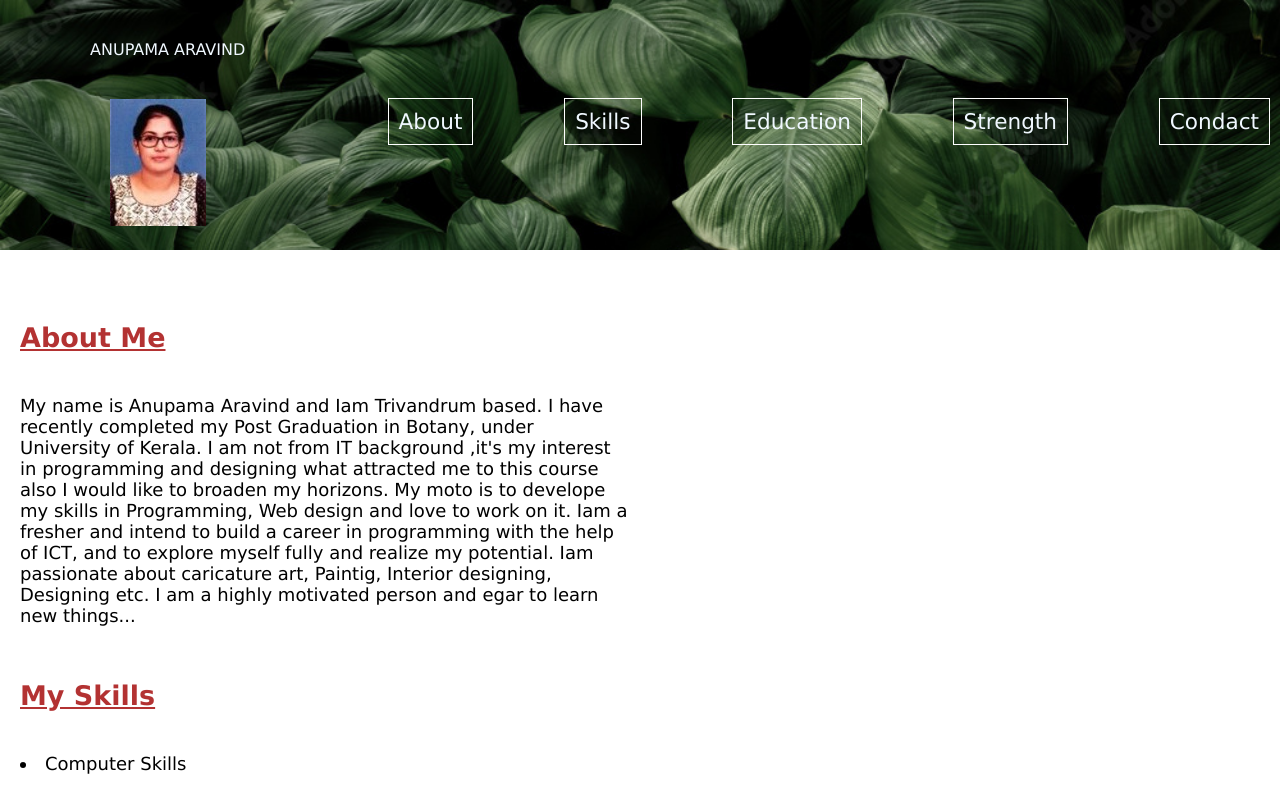
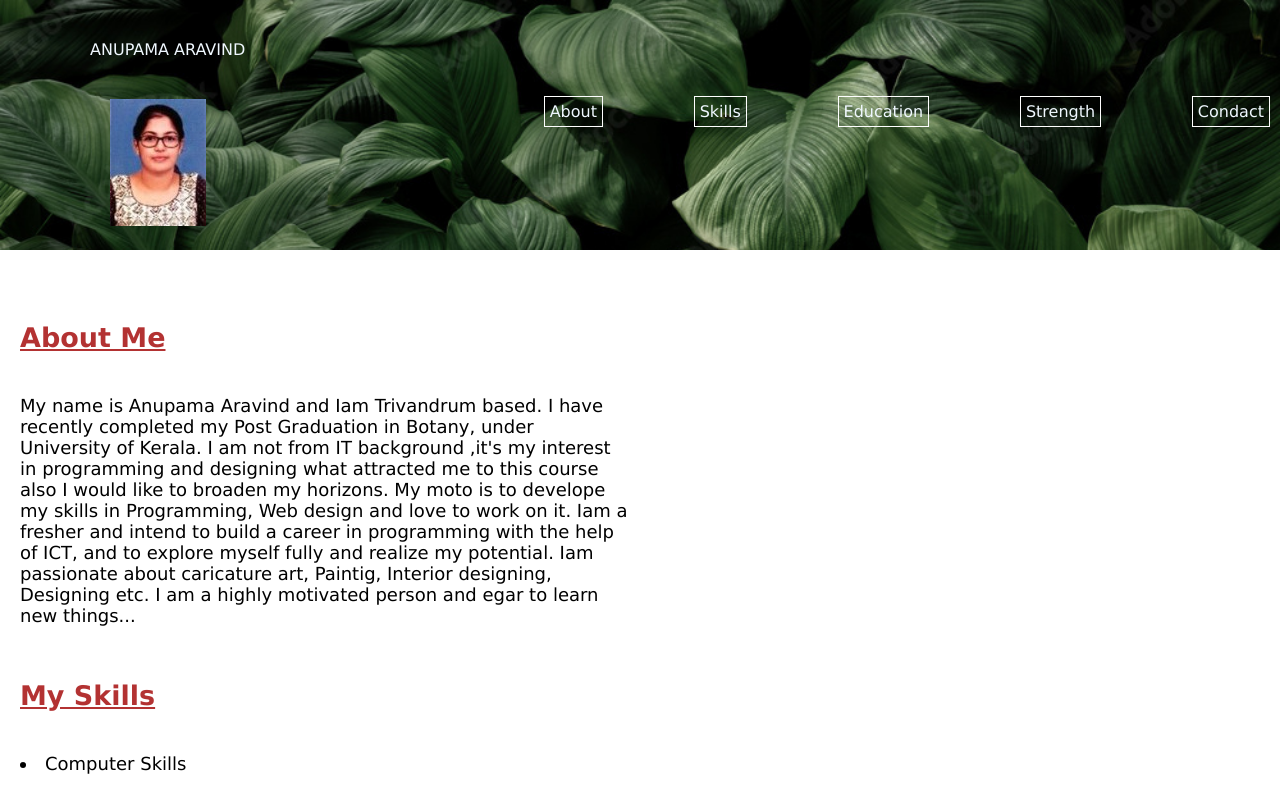
Before and after one commit to Anupama199/BIODATA-EDITED, a plain HTML site: page index.html in a window 1280 px wide. Shown: the top 792 px of the page. Drawn offline with Linux system fonts and the light colour scheme.

Commit message:
Update styles.css

```diff
--- a/styles/styles.css
+++ b/styles/styles.css
@@ -34,16 +34,16 @@ body{
 .hd{ float: right;
     margin-right: 10px;
     padding-left: 30px;
-    margin-top: 10px;
+    margin-top: 1px;
     }
 
 .hd a{
 color: aliceblue;
 font-family: 'Lucida Sans', 'Lucida Sans Regular', 'Lucida Grande', 'Lucida Sans Unicode', Geneva, Verdana, sans-serif;
 text-decoration: none;
-font-size: larger;
+font-size: medium;
 border: solid 1px white;
-padding: 10px;
+padding: 5px;
 margin-left: 85px;
 }
 
```
